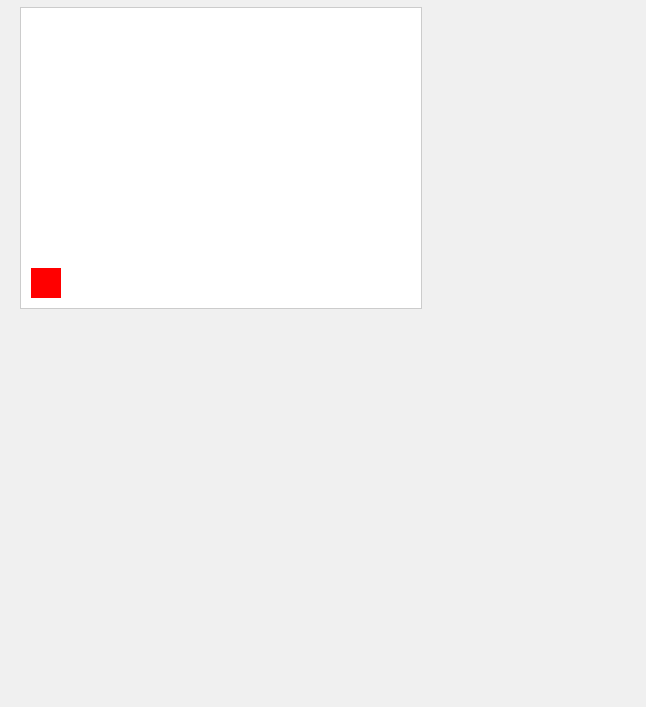
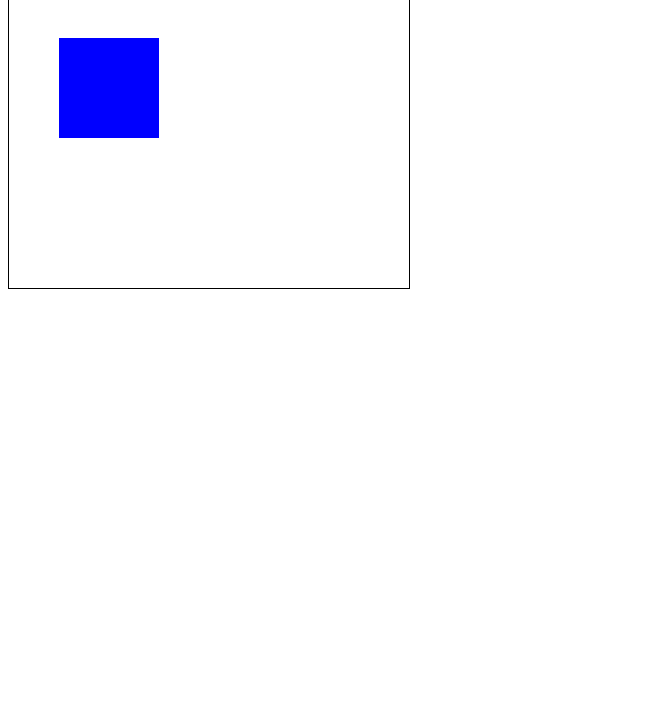
Before and after one commit to angie-crypto/Ian-Rambo, a plain HTML site: page index.html in a window 1280 px wide. Shown: the part 93-800 px from the top of the page, without its empty margins (0-646 px from the left). Drawn offline with Linux system fonts and the light colour scheme.

Commit message:
Create index.html for Ultra Mini Dash game

```diff
--- a/index.html
+++ b/index.html
@@ -1,37 +1,25 @@
 <!DOCTYPE html>
-<html lang="en">
+<html>
 <head>
-    <meta charset="UTF-8">
-    <meta name="viewport" content="width=device-width, initial-scale=1.0">
     <title>Ultra Mini Dash Game</title>
     <style>
-        body { font-family: Arial, sans-serif; background-color: #f0f0f0; margin: 0; padding: 20px; }
-        #game { width: 400px; height: 300px; position: relative; background-color: #fff; overflow: hidden; border: 1px solid #ccc; }
-        .character { width: 30px; height: 30px; background-color: red; position: absolute; }
-        .obstacle { width: 30px; height: 30px; background-color: green; position: absolute; }
+        body { font-family: Arial, sans-serif; }
+        #gameCanvas { border: 1px solid black; }
     </style>
 </head>
 <body>
-    <h1>Ultra Mini Dash Game</h1>
-    <div id="game"></div>
+    <h1>Welcome to the Ultra Mini Dash Game!</h1>
+    <canvas id="gameCanvas" width="400" height="300"></canvas>
     <script>
-        const gameArea = document.getElementById('game');
-        const character = document.createElement('div');
-        character.className = 'character';
-        gameArea.appendChild(character);
-        character.style.left = '10px';
-        character.style.bottom = '10px';
+        // Game logic goes here
+        var canvas = document.getElementById('gameCanvas');
+        var ctx = canvas.getContext('2d');
 
-        // Simple game logic
-        document.addEventListener('keydown', (event) => {
-            const left = parseInt(window.getComputedStyle(character).getPropertyValue('left'));
-            if (event.key === 'ArrowRight') {
-                character.style.left = left + 10 + 'px';
-            } else if (event.key === 'ArrowLeft') {
-                character.style.left = left - 10 + 'px';
-            }
-        });
-        // Add more game logic and obstacles
+        // Example: drawing a rectangle
+        ctx.fillStyle = '#00F';
+        ctx.fillRect(50, 50, 100, 100);
+
+        // More game code to implement functionality
     </script>
 </body>
 </html>
```
